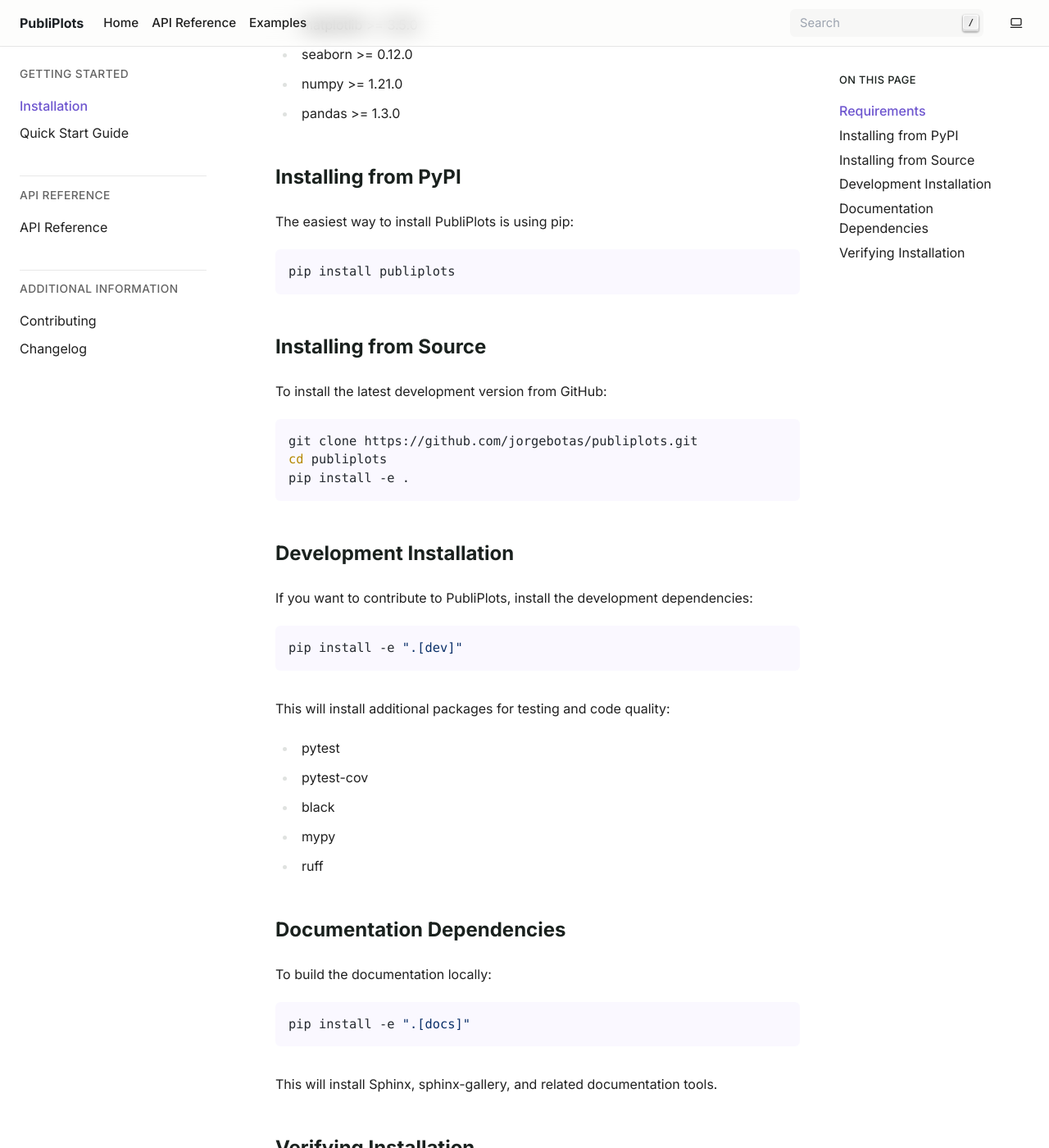
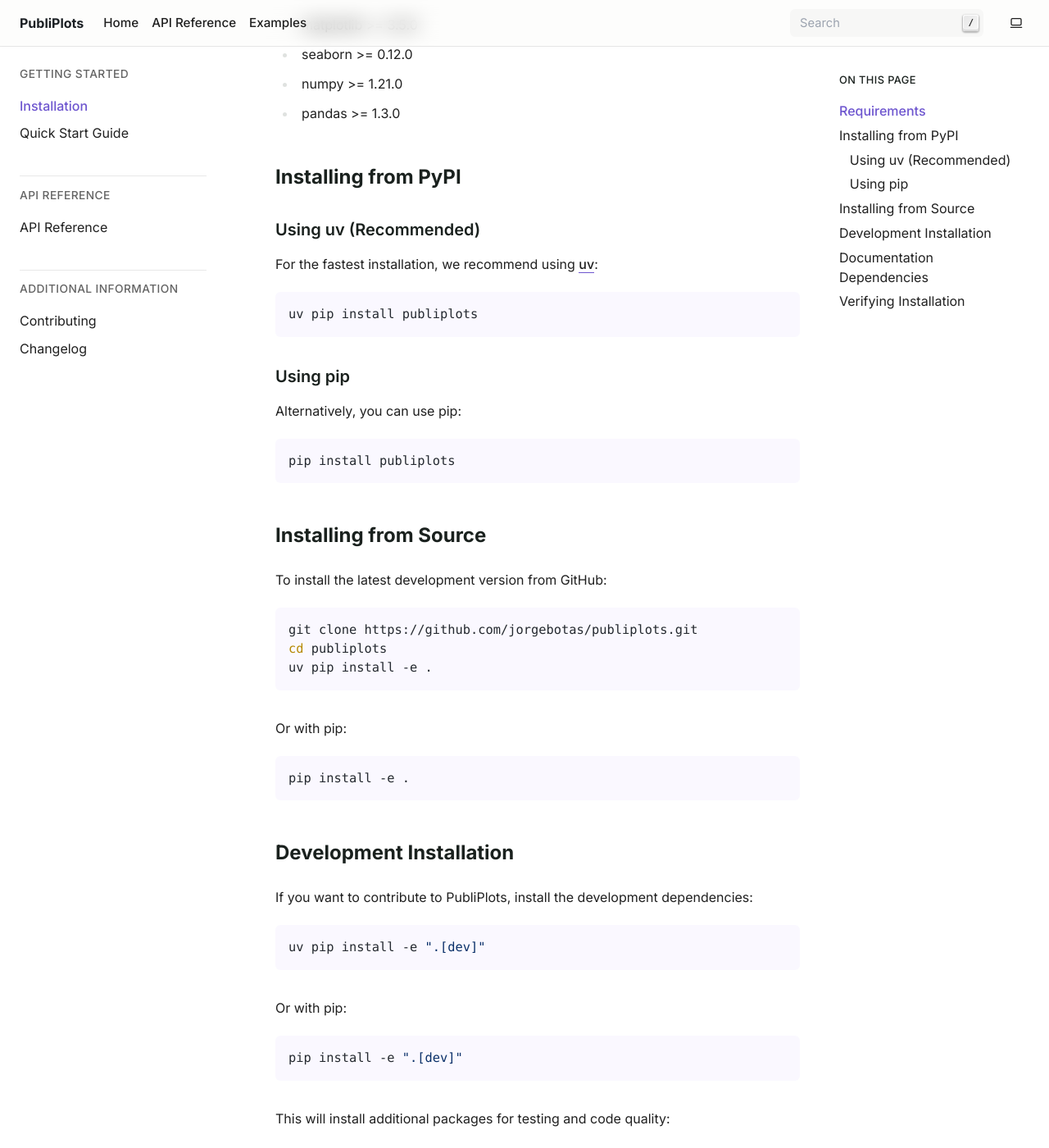
Before and after one commit to jorgebotas/prettyplot, a Sphinx documentation site: the page built from docs/source/installation.rst, in a window 1280 px wide and 1400 px high, scrolled down 264 px. Shown: the whole window at 82% size. Built offline with Sphinx 7.4.7, drawn with Linux system fonts in a browser that asks for light colours; pages that are not in the unit, such as notebooks, are missing from menus; some of the changed text lies outside the part shown.

Commit message:
Improve documentation and fix font loading
Documentation improvements:
- Add uv installation recommendation in index.rst with tip banner
- Update installation.rst with uv options for all installation methods
- Increase API reference TOC depth to show organized subsections

Font loading fixes:
- Fix font path in fonts.py (was looking in utils/fonts instead of publiplots/fonts)
- Add explicit font registration in main __init__.py
- Import publiplots in conf.py to ensure fonts are registered during docs build
- This resolves "Generic family 'sans-serif' not found" warnings for Arial fonts

These changes ensure custom Arial fonts are properly loaded both in normal usage
and during Sphinx gallery documentation generation.

```diff
--- a/docs/source/conf.py
+++ b/docs/source/conf.py
@@ -106,6 +106,9 @@ intersphinx_mapping = {
 }
 
 # Sphinx-gallery configuration
+# First, ensure fonts are registered for gallery plots
+import publiplots  # This will register the custom fonts
+
 sphinx_gallery_conf = {
     'examples_dirs': '../../examples',   # path to your example scripts
     'gallery_dirs': 'auto_examples',     # path to where to save gallery generated output
--- a/docs/source/installation.rst
+++ b/docs/source/installation.rst
@@ -14,7 +14,19 @@ PubliPlots requires Python 3.9 or later and the following packages:
 Installing from PyPI
 --------------------
 
-The easiest way to install PubliPlots is using pip:
+Using uv (Recommended)
+~~~~~~~~~~~~~~~~~~~~~~
+
+For the fastest installation, we recommend using `uv <https://github.com/astral-sh/uv>`_:
+
+.. code-block:: bash
+
+   uv pip install publiplots
+
+Using pip
+~~~~~~~~~
+
+Alternatively, you can use pip:
 
 .. code-block:: bash
 
@@ -29,12 +41,24 @@ To install the latest development version from GitHub:
 
    git clone https://github.com/jorgebotas/publiplots.git
    cd publiplots
+   uv pip install -e .
+
+Or with pip:
+
+.. code-block:: bash
+
    pip install -e .
 
 Development Installation
 ------------------------
 
 If you want to contribute to PubliPlots, install the development dependencies:
+
+.. code-block:: bash
+
+   uv pip install -e ".[dev]"
+
+Or with pip:
 
 .. code-block:: bash
 
@@ -55,6 +79,12 @@ To build the documentation locally:
 
 .. code-block:: bash
 
+   uv pip install -e ".[docs]"
+
+Or with pip:
+
+.. code-block:: bash
+
    pip install -e ".[docs]"
 
 This will install Sphinx, sphinx-gallery, and related documentation tools.
--- a/src/publiplots/__init__.py
+++ b/src/publiplots/__init__.py
@@ -44,6 +44,9 @@ from publiplots.utils.legend import (
     LegendBuilder,
     create_legend_builder,
 )
+# Register custom fonts
+from publiplots.utils.fonts import _register_fonts
+_register_fonts()
 
 # Theming
 from publiplots.themes.colors import color_palette
```
Also changed, not shown: docs/source/index.rst (+10 -1 lines), 1 other file.
